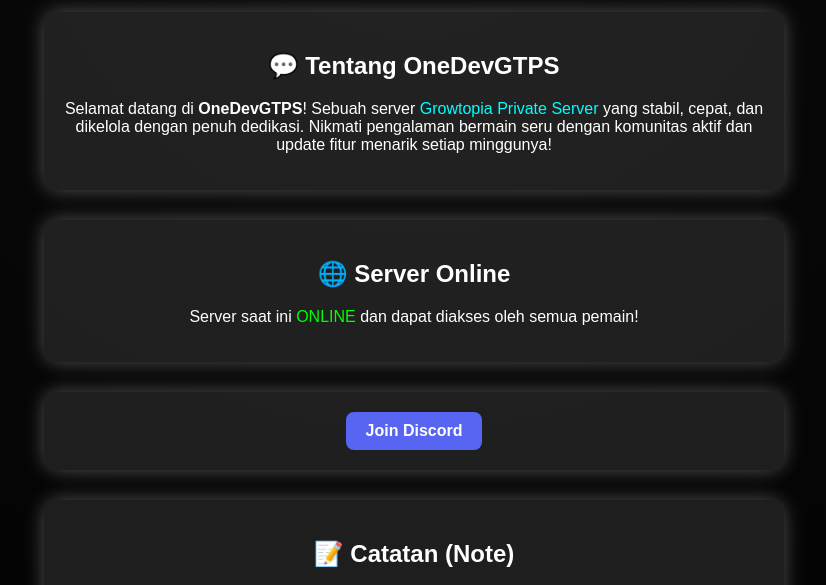
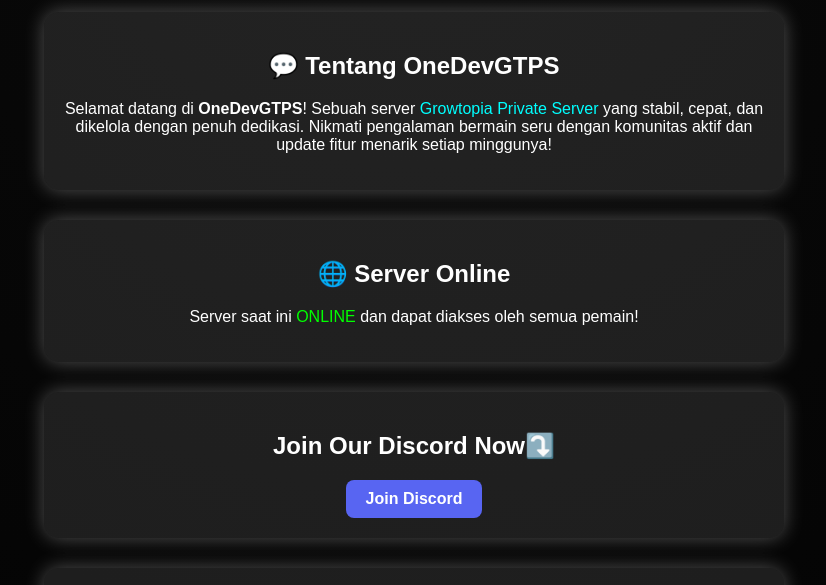
Before and after one commit to MINGYUknet/OneDevGTPS, a plain HTML site: page index.html in a window 1280 px wide. Shown: the part 158-743 px from the top of the page, without its empty margins (226-1052 px from the left). Drawn offline with Linux system fonts and the light colour scheme.

Commit message:
Update index.html

```diff
--- a/index.html
+++ b/index.html
@@ -89,6 +89,7 @@
   </div>
 
   <div class="card">
+    <h2>Join Our Discord Now⤵️</h2>
     <a href="https://discord.gg/your-invite-code" target="_blank" style="display:inline-block; padding:10px 20px; background-color:#5865F2; color:white; border-radius:8px; text-decoration:none; font-weight:bold;">
   Join Discord
     </a>
```
